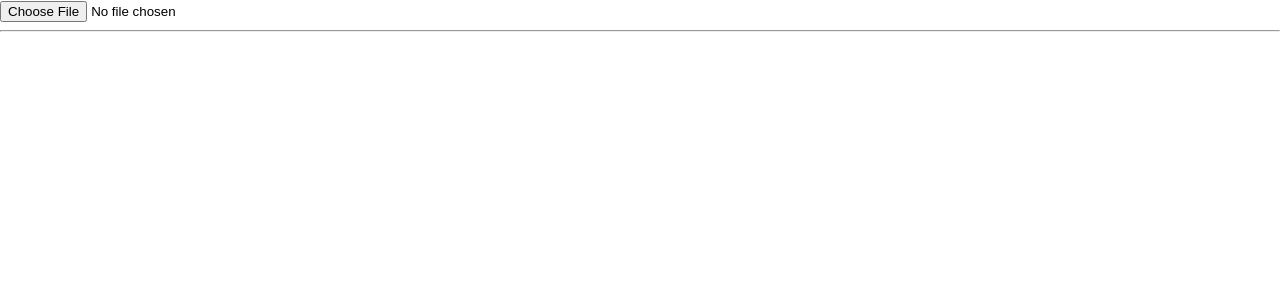
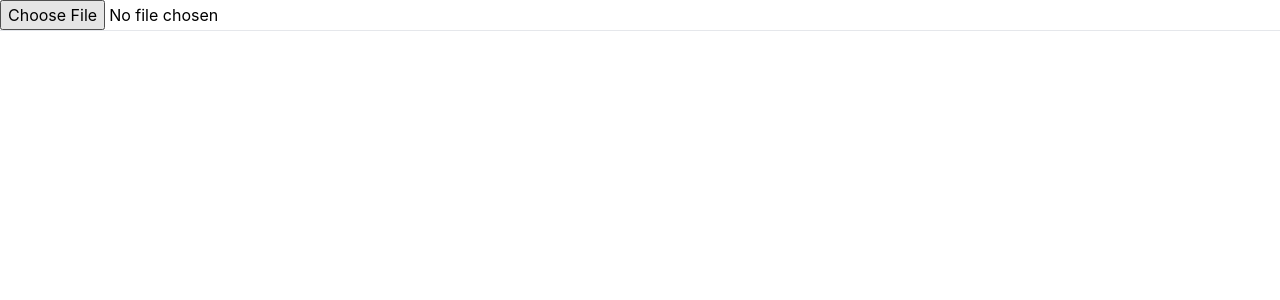
Before and after one commit to zehdi02/vocab-hunter, a React (Create React App) app: page / in a window 1280 px wide. Shown: the top 300 px of the page. Built offline with nearby package versions, Linux system fonts and the light colour scheme.

Commit message:
Setup Tailwindcss

```diff
--- a/package.json
+++ b/package.json
@@ -34,5 +34,8 @@
       "last 1 firefox version",
       "last 1 safari version"
     ]
+  },
+  "devDependencies": {
+    "tailwindcss": "^3.3.2"
   }
 }
--- /dev/null
+++ b/src/App.css
@@ -0,0 +1,3 @@
+@tailwind base;
+@tailwind components;
+@tailwind utilities;
--- a/src/App.js
+++ b/src/App.js
@@ -1,4 +1,6 @@
+import "./App.css";
 import UploadFile from "./components/UploadFile";
+
 
 function App() {
   return (
--- /dev/null
+++ b/tailwind.config.js
@@ -0,0 +1,10 @@
+/** @type {import('tailwindcss').Config} */
+module.exports = {
+  content: [
+    "./src/**/*.{js,jsx,ts,tsx}",
+  ],
+  theme: {
+    extend: {},
+  },
+  plugins: [],
+}
```
Also changed, not shown: 1 other file (tests, documents, lock files or other folders).
